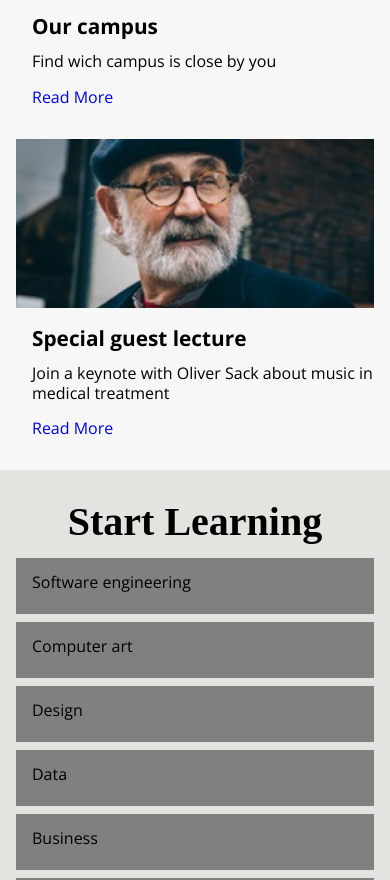
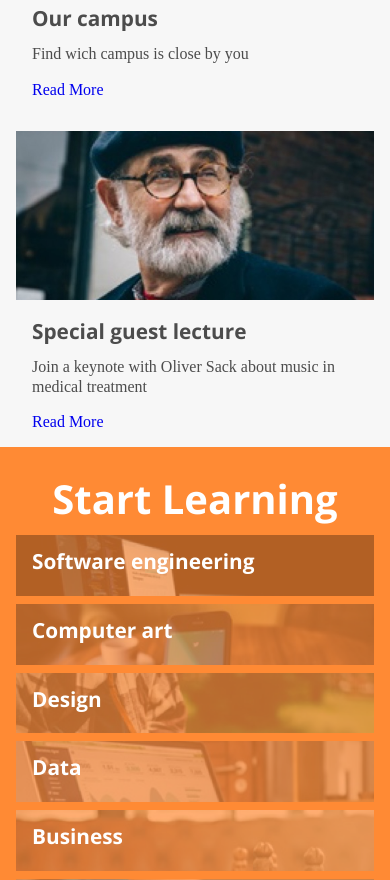
Before and after one commit to Leandrocoelho1/colmar_academy, a plain HTML site: page index.html in a window 390 px wide. Shown: the part 1120-2000 px from the top of the page. Drawn offline with nearby package versions, Linux system fonts and the light colour scheme; a web font is replaced by a local one.

Commit message:
Add color

```diff
--- a/index.html
+++ b/index.html
@@ -3,6 +3,7 @@
   <head>
     <meta charset="utf-8">
     <title>Colmar Academy | Learn Something New Everyday</title>
+    <!-- <link rel="icon" href="./<favicon-name>.ico" type="image/x-icon"> -->
     <meta name="viewport" content="width=device-width, initial-scale=1.0">
     <link href="https://fonts.googleapis.com/css?family=Open+Sans:400,600,700" rel="stylesheet">
     <link href="https://fonts.googleapis.com/css?family=Gentium+Basic:400,700" rel="stylesheet">
@@ -40,7 +41,7 @@
           <img src="./resources/imgs/banner.jpg" alt="Students studying on a wooden table">
         </div>
         <div class="hero-content">
-          <h1>Learn something new everyday</h1>
+          <h1>Learn something new everyday.</h1>
           <p>Lorem ipsum dolor sit amet, consectetur adipiscing elit.</p>
           <div class="cta">
             <span>Start here</span>
@@ -49,7 +50,7 @@
       </section>
 
       <!-- Section keep practicing -->
-      <section class="container">
+      <section class="container eventlist">
         <div class="event">
           <div class="event-img">
             <img src="./resources/imgs/information-orientation-mobile.jpg" alt="Student following a path">
@@ -72,7 +73,7 @@
         </div>
         <div class="event">
           <div class="event-img">
-            <img src="./resources/imgs/information-guest-lecture-mobile.jpg" alt="Portrait of special guest Oliver Sack">
+            <img src="./resources/imgs/information-guest-lecture-mobile.jpg" alt="Oliver Sack">
           </div>
           <div class="event-description">
             <h3>Special guest lecture</h3>
@@ -86,23 +87,23 @@
       <section class="container courselist">
         <h2>Start Learning</h2>
         <div class="courses">
-          <div class="course">
-            <span>Software engineering</span>
+          <div class="course software">
+            <h3>Software engineering</h3>
           </div>
-          <div class="course">
-            <span>Computer art</span>
+          <div class="course computer">
+            <h3>Computer art</h3>
           </div>
-          <div class="course">
-            <span>Design</span>
+          <div class="course design">
+            <h3>Design</h3>
           </div>
-          <div class="course">
-            <span>Data</span>
+          <div class="course data">
+            <h3>Data</h3>
           </div>
-          <div class="course">
-            <span>Business</span>
+          <div class="course business">
+            <h3>Business</h3>
           </div>
-          <div class="course">
-            <span>Marketing</span>
+          <div class="course marketing">
+            <h3>Marketing</h3>
           </div>
         </div>
       </section>
--- a/resources/css/style.css
+++ b/resources/css/style.css
@@ -7,17 +7,18 @@ html {
 }
 
 body {
-  font-family: "Open Sans", sans-serif;
-  background-color: #F7F7F7;
+  font-family: "Gentium Basic", serif;
+  background-color: #f7f7f7;
+  color: #4c4c4c;
 }
 
-h1, h2 {
-  font-family: "Gentium Basic", serif;
+h1, h2, h3 {
+  font-family: "Open Sans", sans-serif;
   font-weight: bold;
 }
 
 h1 {
-  font-size: 3rem;
+  font-size: 2.5rem;
 }
 
 h2 {
@@ -27,7 +28,6 @@ h2 {
 
 h3 {
   font-size: 1.3rem;
-  font-weight: bold;
 }
 
 a {
@@ -36,7 +36,7 @@ a {
 
 .container {
   width: 100%;
-  max-width: 1024px;
+  max-width: 1366px;
   margin: 0 auto;
 }
 
@@ -50,8 +50,10 @@ a {
 
 header {
   width: 100%;
-  background-color: #F7F7F7;
+  background-color: #f7f7f7;
   position: fixed;
+  border-bottom: 0.06rem solid #8d8d8d;
+  z-index: 1;
 }
 
 nav {
@@ -62,6 +64,7 @@ nav {
 
 .icon svg {
   height: 1.5rem;
+  fill: #6c6c6c;
 }
 
 #ic-logo {
@@ -77,8 +80,10 @@ main {
 }
 
 main section:nth-child(odd) {
-  background-color: #E5E3E0;
+  background-color: #ff8a34;
+  color: #fff;
 }
+
 
 /* ============================ */
 /* First section */
@@ -104,33 +109,57 @@ img {
 .hero-content p {
   padding-top: 2rem;
   padding-bottom: 1.5rem;
-  font-size: 1.5rem;
-  font-weight: 600;
+  font-size: 1.6rem;
+  opacity: 0.75;
 }
 
 .cta {
-  background-color: grey;
+  background-color: none;
+  border: 0.08rem solid #fff;
   text-align: center;
   padding: 1rem;
+  transition: all 150ms ease-in-out 35ms;
+  opacity: 0.85;
+}
+
+.cta:hover {
+  background-color: #fff;
+  opacity: 1;
 }
 
 .cta span {
+  font-family: "Open Sans", sans-serif;
   font-size: 1.2rem;
-  font-weight: bold;
-  color: white;
+  font-weight: 600;
+  text-transform: capitalize;
+  color: #fff;
+  transition: all 150ms ease-in-out 35ms;
+}
+
+.cta:hover span {
+  color: #ff8a34;
 }
 
 /* ============================ */
 /* Second section */
 
+.eventlist {
+  padding: 1rem 0;
+}
+
 .event {
-  margin: 1rem 1rem 2rem 1rem;
+  padding: 0 1rem;
+}
+
+.event + .event {
+  margin-top: 2rem;
 }
 
 .event-description {
   padding-left: 1rem;
   padding-top: 1.2rem;
   line-height: 1.2rem;
+  color: #4c4c4c;
 }
 
 .event-description p {
@@ -146,7 +175,6 @@ img {
 
 .course {
   padding: 1rem 1rem 1.5rem 1rem;
-  background-color: gray;
 }
 
 .courses {
@@ -156,6 +184,36 @@ img {
 
 .course + .course {
   margin-top: 0.5rem;
+}
+
+.software {
+  background-image: url("../imgs/bg-course-software.png");
+  background-size: cover;
+}
+
+.computer {
+  background-image: url("../imgs/bg-course-computer-art.png");
+  background-size: cover;
+}
+
+.business {
+  background-image: url("../imgs/bg-course-business.png");
+  background-size: cover;
+}
+
+.data {
+  background-image: url("../imgs/bg-course-data.png");
+  background-size: cover;
+}
+
+.design {
+  background-image: url("../imgs/bg-course-design.png");
+  background-size: cover;
+}
+
+.marketing {
+  background-image: url("../imgs/bg-course-marketing.png");
+  background-size: cover;
 }
 
 /* ============================ */
```
Also changed, not shown: resources/imgs/bg-course-business.png (added), resources/imgs/bg-course-computer-art.png (added), resources/imgs/bg-course-data.png (added), resources/imgs/bg-course-design.png (added), resources/imgs/bg-course-marketing.png (added), resources/imgs/bg-course-software.png (added).
